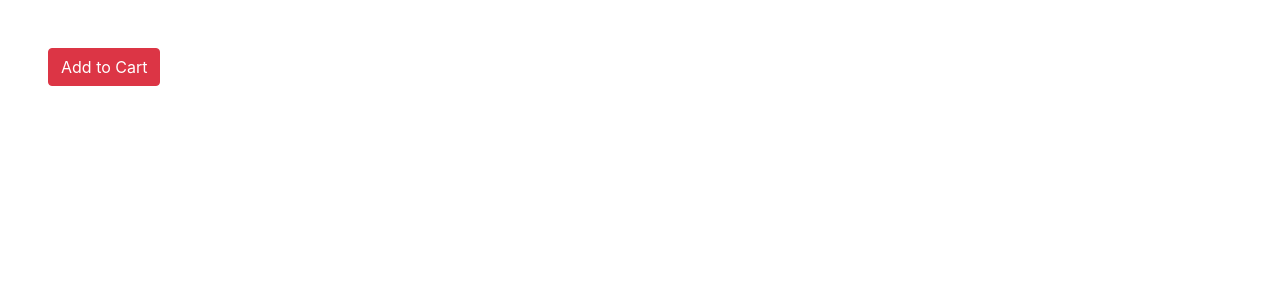
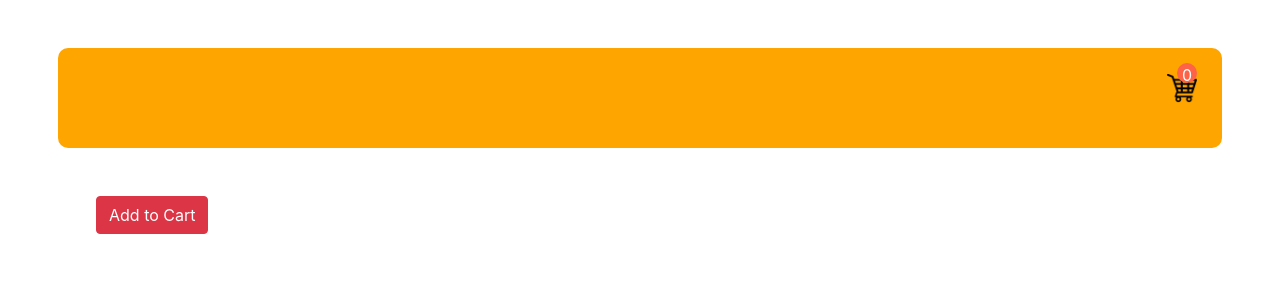
Before and after one commit to neeraj83760/ReduxSagaProject, a React (Create React App) app: page / in a window 1280 px wide. Shown: the top 300 px of the page. Built offline with nearby package versions, Linux system fonts and the light colour scheme.

Commit message:
Just completed lecture 8 till now from redux-saga series

```diff
--- a/src/App.css
+++ b/src/App.css
@@ -28,6 +28,51 @@
   color: #61dafb;
 }
 
+/* Header.js styling */
+
+.header{
+
+  background-color: orange;
+  height: 100px;
+  margin: 10px;
+  border-radius: 10px;
+}
+
+.cart-div{
+
+float: right;
+margin: 25px;
+position: relative;
+
+}
+
+.cart-div img{
+
+  width: 30px;
+
+}
+
+.cart-div span{
+
+position:absolute;
+z-index: 5;
+background-color: tomato;
+height: 20px;
+width: 20px;
+border-radius: 50%;
+color: white;
+top: -10px;
+right: 0;
+text-align: center;
+
+}
+
+/* Header.js styling */
+
+
+
+
+
 @keyframes App-logo-spin {
   from {
     transform: rotate(0deg);
--- a/src/App.js
+++ b/src/App.js
@@ -1,6 +1,7 @@
 import './App.css';
-import {addToCart} from './Redux/action'
-import {useDispatch} from 'react-redux'
+import Header from './Components/Header';
+import Main from './Components/Main';
+
 
 // How to call Actions : Ye useDispatch hook ki help se jo react-redux me hota hai
 // action ka kaam react se data leke reducer ko call karna
@@ -9,18 +10,10 @@ import {useDispatch} from 'react-redux'
 // answer is wo return statement ki type se pata chalta hai
 
 function App() {
-  const dispatch = useDispatch()
-
-  const product = {
-
-    name:'iphone',
-    type:'mobile',
-    price: 1000
-  }
-
   return (
     <div className="m-5 ">
-    <button onClick={()=> dispatch(addToCart(product))} className='btn btn-danger'>Add to Cart</button>
+    <Header />
+    <Main   />
     </div>
   );
 }
--- /dev/null
+++ b/src/Components/Header.js
@@ -0,0 +1,18 @@
+import mg from "../Images/cart.png"
+import {useSelector} from 'react-redux'
+
+const Header = () => {
+    const result = useSelector((state)=> state)
+    console.warn('Redux data in Header',result)
+    return (
+    <div className="header">
+        <div className="cart-div">
+        <span>0</span>
+        <img src={mg} alt=''/>
+        </div>
+    </div>
+
+    )
+}
+
+export default Header;
--- /dev/null
+++ b/src/Components/Main.js
@@ -0,0 +1,22 @@
+import {addToCart} from '../Redux/action'
+import {useDispatch} from 'react-redux'
+
+
+function Main() {
+  const dispatch = useDispatch()
+
+  const product = {
+
+    name:'iphone',
+    type:'mobile',
+    price: 1000
+  }
+
+  return (
+    <div className="m-5 ">
+    <button onClick={()=> dispatch(addToCart(product))} className='btn btn-danger'>Add to Cart</button>
+    </div>
+  );
+}
+
+export default Main;
--- a/src/Redux/action.js
+++ b/src/Redux/action.js
@@ -39,7 +39,7 @@ export const addToCart = (data) =>{
 
      return{
 
-        type:REMOVE_TO_CART,
+        type:ADD_TO_CART,
 
      }
 }
--- a/src/Redux/reducer.js
+++ b/src/Redux/reducer.js
@@ -63,12 +63,18 @@ export const cartData = (data = [], action) => {
     switch (action.type) {
         case ADD_TO_CART:
         console.warn('ADD_TO_CART condition', action);
-        return 1+1;
-        case REMOVE_TO_CART:
-        console.warn('REMOVE_TO_CART condition', action);
-        return 1-1;
+        // return 1+1;
+        //action.data current value deta hai cart ki ..but '...data' iska matlab
+        //previous jo bhi data the cart wo bhi carry karta hai value
+        // data ek array hai aur jab bhi hum usse new array me send karenege to destruct karenge
+        return [action.data, ...data ]
+        // case REMOVE_TO_CART:
+        // console.warn('REMOVE_TO_CART condition', action);
+        // return 1-1;
         default:
-        return 'no action called'
+        // return 'no action called'
+        // return data ka matlab cart me koi bhi Item nahi hai
+        return data;
     }
 
 
```
Also changed, not shown: src/Images/cart.png (added).
